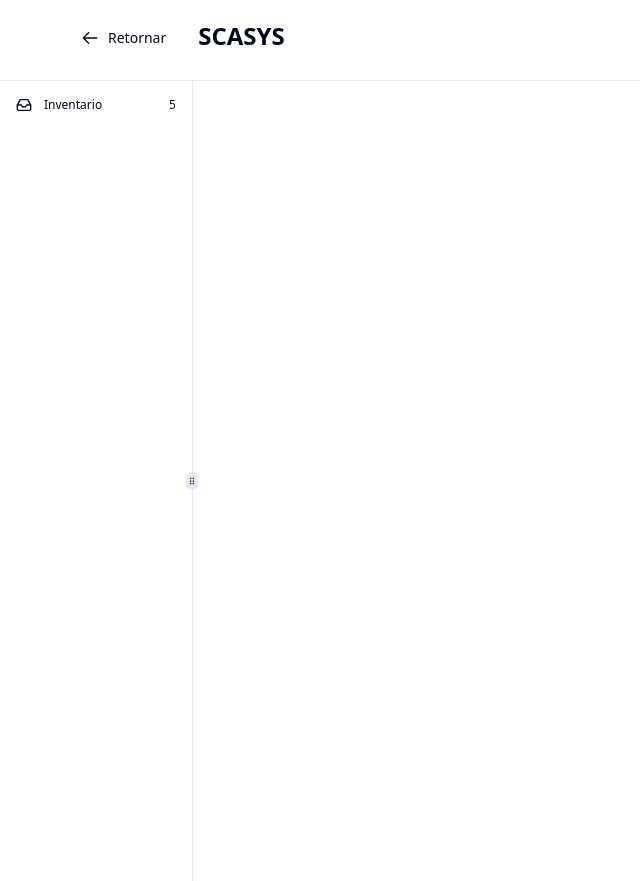
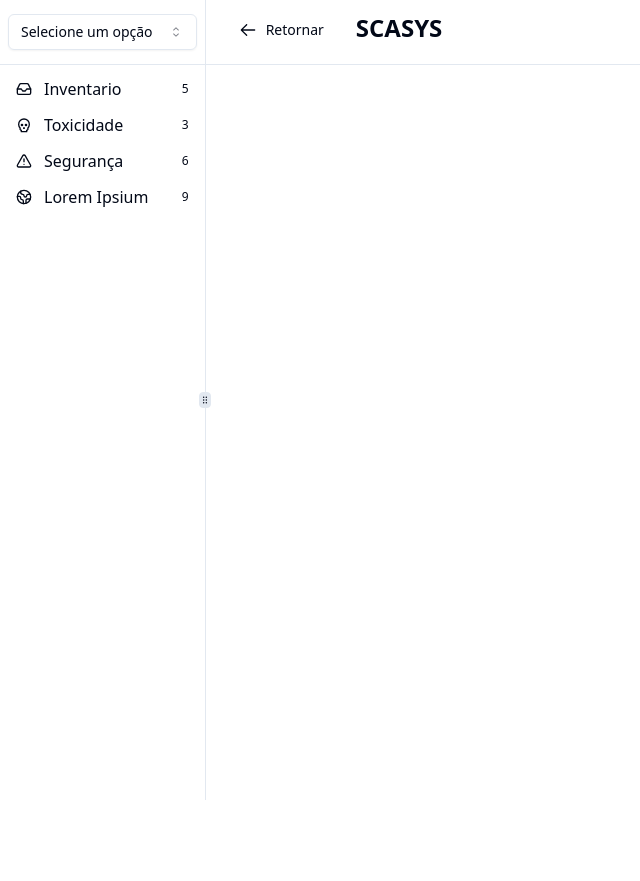
Before and after one commit to Cauatn/scasys, a React (Vite) app: page /ap in a window 1280 px wide. Shown: the whole page, without its empty margins (0-640 px from the left). After the commit the page ends 800 px from the top, so only its background shows below. Built offline with nearby package versions, Linux system fonts and the light colour scheme.

Commit message:
ci: add side-bar demo

```diff
--- a/src/components/navbar.tsx
+++ b/src/components/navbar.tsx
@@ -6,8 +6,8 @@ export default function Navbar({ toggleReturnButton = true }) {
   const navigator = useNavigate()
   return (
     <nav>
-      <div className="flex-start mx-auto flex max-w-6xl items-center pt-5">
-        <div className="inline-flex space-x-4">
+      <div className="flex-start mx-auto flex h-16 max-w-6xl items-center px-4 pt-3">
+        <div className="inline-flex h-full w-full items-start space-x-4">
           {toggleReturnButton && (
             <div className="mb-6 flex items-center space-x-4">
               <Button
@@ -20,7 +20,7 @@ export default function Navbar({ toggleReturnButton = true }) {
               </Button>
             </div>
           )}
-          <h1 className="ml-2 text-2xl font-bold">SCASYS</h1>
+          <h1 className="ml-2 h-fit text-2xl font-bold">SCASYS</h1>
         </div>
       </div>
     </nav>
--- a/src/components/page-root.tsx
+++ b/src/components/page-root.tsx
@@ -6,50 +6,104 @@ import {
   ResizablePanelGroup,
 } from "./ui/resizable"
 import { useState } from "react"
-import { SideBar } from "./side-bar"
-import { ArrowRightIcon } from "@radix-ui/react-icons"
 import { Separator } from "./ui/separator"
 
+import { Inbox, Globe2, Skull, AlertTriangle } from "lucide-react"
+import Nav from "./side-bar"
+import { cn } from "@/lib/utils"
 import {
-  AlertCircle,
-  Archive,
-  ArchiveX,
-  File,
-  Inbox,
-  MessagesSquare,
-  PenBox,
-  Search,
-  Send,
-  ShoppingCart,
-  Trash2,
-  Users2,
-} from "lucide-react"
+  Select,
+  SelectContent,
+  SelectItem,
+  SelectTrigger,
+  SelectValue,
+} from "./ui/select"
 
 export default function PageRoot({ toggleReturnButton = true }) {
   const [isCollapsed, setIsCollapsed] = useState(false)
 
   return (
     <>
-      <Navbar toggleReturnButton={toggleReturnButton} />
-      <Separator />
       <ResizablePanelGroup
         direction="horizontal"
         className="flex h-full w-screen flex-row items-stretch"
       >
-        <ResizablePanel maxSize={16} minSize={10}>
-          <SideBar
+        <ResizablePanel maxSize={16} minSize={12}>
+          <div
+            className={cn(
+              "flex h-16 items-center justify-center",
+              isCollapsed ? "h-16" : "px-2"
+            )}
+          >
+            <Select>
+              <SelectTrigger
+                className={cn(
+                  "flex items-center gap-2 [&>span]:line-clamp-1 [&>span]:flex [&>span]:w-full [&>span]:items-center [&>span]:gap-1 [&>span]:truncate [&_svg]:h-4 [&_svg]:w-4 [&_svg]:shrink-0",
+                  isCollapsed &&
+                    "flex h-9 w-9 shrink-0 items-center justify-center p-0 [&>span]:w-auto [&>svg]:hidden"
+                )}
+                aria-label="Select account"
+              >
+                <SelectValue placeholder="Selecione um opção">
+                  <span className={cn("ml-2", isCollapsed && "hidden")}>
+                    {"teste"}
+                  </span>
+                </SelectValue>
+              </SelectTrigger>
+              <SelectContent>
+                <SelectItem value={"op"}>
+                  <div className="flex items-center gap-3 [&_svg]:h-4 [&_svg]:w-4 [&_svg]:shrink-0 [&_svg]:text-foreground">
+                    teste 1
+                  </div>
+                </SelectItem>
+                <SelectItem value={"op2"}>
+                  <div className="flex items-center gap-3 [&_svg]:h-4 [&_svg]:w-4 [&_svg]:shrink-0 [&_svg]:text-foreground">
+                    teste 2
+                  </div>
+                </SelectItem>
+              </SelectContent>
+            </Select>
+          </div>
+          <Separator />
+          <Nav
             links={[
               {
                 title: "Inventario",
                 label: "5",
                 icon: Inbox,
                 variant: "ghost",
+                path: "/inventory",
+                sublinks: ["tela 1", "tela 2", "tela 3", "tela 4", "tela 5"],
+              },
+              {
+                title: "Toxicidade",
+                label: "3",
+                icon: Skull,
+                variant: "ghost",
+                sublinks: ["tela 1", "tela 2", "tela 3"],
+              },
+              {
+                title: "Segurança",
+                label: "6",
+                icon: AlertTriangle,
+                variant: "ghost",
+                path: "/ps",
+                sublinks: ["tela 1", "tela 2", "tela 4", "tela 5", "tela 6"],
+              },
+              {
+                title: "Lorem Ipsium",
+                label: "9",
+                icon: Globe2,
+                variant: "ghost",
+                sublinks: ["tela 1", "tela 2", "tela 4", "tela 5", "tela 6"],
               },
             ]}
           />
         </ResizablePanel>
         <ResizableHandle withHandle />
-        <ResizablePanel className="mx-10 flex h-full w-full flex-col justify-between">
+        <ResizablePanel className="flex h-full w-full flex-col">
+          <Navbar toggleReturnButton={toggleReturnButton} />
+          <Separator />
           <Outlet />
         </ResizablePanel>
       </ResizablePanelGroup>
--- a/src/components/side-bar.tsx
+++ b/src/components/side-bar.tsx
@@ -9,8 +9,14 @@ import {
 } from "./ui/collapsible"
 import { useState } from "react"
 
-export function SideBar({ links, isCollapsed }: any) {
-  const [isOpen, setIsOpen] = useState(false)
+export default function Nav({ links, isCollapsed, path }: any) {
+  const [openStates, setOpenStates] = useState(Array(links.length).fill(false))
+
+  const handleOpenChange = (index: number) => {
+    const newOpenStates = [...openStates]
+    newOpenStates[index] = !newOpenStates[index]
+    setOpenStates(newOpenStates)
+  }
 
   return (
     <div
@@ -18,10 +24,11 @@ export function SideBar({ links, isCollapsed }: any) {
       className="group flex flex-col gap-4 py-2 data-[collapsed=true]:py-2"
     >
       <nav className="grid gap-1 px-2 group-[[data-collapsed=true]]:justify-center group-[[data-collapsed=true]]:px-2">
-        {links.map((link: any, index: any) => (
+        {links.map((link: any, index: number) => {
+          return (
             <Collapsible
-            open={isOpen}
-            onOpenChange={setIsOpen}
+              open={openStates[index]}
+              onOpenChange={() => handleOpenChange(index)}
               key={index}
               className={cn(
                 link.variant === "default" &&
@@ -39,21 +46,38 @@ export function SideBar({ links, isCollapsed }: any) {
                       "inline-flex w-full cursor-pointer justify-between px-2"
                     )}
                   >
-                  <div className="inline-flex space-x-3">
+                    <div className="inline-flex items-center space-x-3">
                       <link.icon className="size-4" />
-                    <span>{link.title}</span>
+                      <span className="items-center text-base">
+                        {link.title}
+                      </span>
                     </div>
                     <span>{link.label}</span>
                   </div>
                 </CollapsibleTrigger>
               </div>
-            <CollapsibleContent className="max-w-fit space-y-2 overflow-hidden">
-              <div className="">Lorem Ipsum is simply</div>
-              <div className="">Lorem Ipsum is simply </div>
-              <div className="">Lorem Ipsum is simply</div>
+              <CollapsibleContent>
+                {link.sublinks.map((sublink: any, index: number) => {
+                  return (
+                    <div className="pl-6" key={index}>
+                      <Link
+                        to={`${link.path}/${index + 1}`}
+                        className={cn(
+                          buttonVariants({ variant: link.variant, size: "sm" }),
+                          link.variant === "default" &&
+                            "dark:bg-muted dark:text-white dark:hover:bg-muted dark:hover:text-white",
+                          "inline-flex w-full cursor-pointer justify-between px-2"
+                        )}
+                      >
+                        <span>{sublink}</span>
+                      </Link>
+                    </div>
+                  )
+                })}
               </CollapsibleContent>
             </Collapsible>
-        ))}
+          )
+        })}
       </nav>
     </div>
   )
--- a/src/routes.tsx
+++ b/src/routes.tsx
@@ -1,34 +1,34 @@
-import { Route, BrowserRouter as Router, Routes } from 'react-router-dom'
-import PageRoot from './components/page-root'
-import './index.css'
-import TenaECT from './routes/10aECT/Page'
-import TenaPPWG from './routes/10aPPWG/Page'
-import ElevenaACT from './routes/11aACT/Pages'
-import TwelveaCMH from './routes/12aCMH/Page'
-import { ThirteenaFeSeg } from './routes/13aFESeg/Page'
-import { FourteenFpSeg } from './routes/14aFpSeg/Page'
-import Fifeteen from './routes/15aFFSeg/Page'
-import SixteenFgSeg from './routes/16aFgSeg/Page'
-import SeventeenFcSeg from './routes/17aFcSeg/Page'
-import EighteenNSeg from './routes/18nSeg/Page'
-import NineTeenaC from './routes/19aCat/Page'
-import TwentyaCDE from './routes/20aCDE/Page'
-import TwentyFivePCTDA from './routes/20aPCTDA/Page'
-import TwentyOneaAG from './routes/21aAG/Page'
-import TwentyTwoaPDCO from './routes/22aPDCO/Page'
-import TwentyThreeaAG from './routes/23aFQN/Page'
-import TwentyFouraACD from './routes/24aACID/Page'
-import TwentySixaPRI from './routes/26aPRI/Page'
-import TwentySevenaCR from './routes/27aCR/Page'
-import TwentyEightaCR from './routes/28MTR/Page'
-import TrheeaNDP from './routes/3aNDP/Page'
-import FouraF from './routes/4aF/Page'
-import { FiveaETP } from './routes/5aETP/Page'
-import { SixaETP } from './routes/6aETP/Page'
-import EightaPerg from './routes/85aPR/Page'
-import EightaETP from './routes/8aQOV/Page'
-import NotFound from './routes/NotFound/Page'
-import { AuthenticationPage } from './routes/authentication/page'
+import { Route, BrowserRouter as Router, Routes } from "react-router-dom"
+import PageRoot from "./components/page-root"
+import "./index.css"
+import TenaECT from "./routes/10aECT/Page"
+import TenaPPWG from "./routes/10aPPWG/Page"
+import ElevenaACT from "./routes/11aACT/Pages"
+import TwelveaCMH from "./routes/12aCMH/Page"
+import { ThirteenaFeSeg } from "./routes/13aFESeg/Page"
+import { FourteenFpSeg } from "./routes/14aFpSeg/Page"
+import Fifeteen from "./routes/15aFFSeg/Page"
+import SixteenFgSeg from "./routes/16aFgSeg/Page"
+import SeventeenFcSeg from "./routes/17aFcSeg/Page"
+import EighteenNSeg from "./routes/18nSeg/Page"
+import NineTeenaC from "./routes/19aCat/Page"
+import TwentyaCDE from "./routes/20aCDE/Page"
+import TwentyFivePCTDA from "./routes/20aPCTDA/Page"
+import TwentyOneaAG from "./routes/21aAG/Page"
+import TwentyTwoaPDCO from "./routes/22aPDCO/Page"
+import TwentyThreeaAG from "./routes/23aFQN/Page"
+import TwentyFouraACD from "./routes/24aACID/Page"
+import TwentySixaPRI from "./routes/26aPRI/Page"
+import TwentySevenaCR from "./routes/27aCR/Page"
+import TwentyEightaCR from "./routes/28MTR/Page"
+import TrheeaNDP from "./routes/3aNDP/Page"
+import FouraF from "./routes/4aF/Page"
+import { FiveaETP } from "./routes/5aETP/Page"
+import { SixaETP } from "./routes/6aETP/Page"
+import EightaPerg from "./routes/85aPR/Page"
+import EightaETP from "./routes/8aQOV/Page"
+import NotFound from "./routes/NotFound/Page"
+import { AuthenticationPage } from "./routes/authentication/page"
 
 export default function AppRouter() {
   return (
@@ -36,14 +36,11 @@ export default function AppRouter() {
       <main>
         <Routes>
           <Route path="/" element={<AuthenticationPage />} />
-                    <Route
-                        path="/"
-                        element={<PageRoot toggleReturnButton={false} />}
-                    >
+          <Route path="/" element={<PageRoot toggleReturnButton={false} />}>
             <Route path="procedure" element={<TrheeaNDP />} />
           </Route>
           <Route path="/inventory" element={<PageRoot />}>
-                        <Route index element={<FouraF />} />
+            <Route path="1" element={<FouraF />} />
             <Route path="2" element={<FiveaETP />} />
             <Route path="3" element={<SixaETP />} />
             <Route path="4" element={<EightaPerg />} />
@@ -62,7 +59,7 @@ export default function AppRouter() {
             <Route index element={<TwelveaCMH />} />
           </Route>
           <Route path="/ps" element={<PageRoot />}>
-                        <Route index element={<ThirteenaFeSeg />} />
+            <Route path="1" element={<ThirteenaFeSeg />} />
             <Route path="2" element={<FourteenFpSeg />} />
             <Route path="3" element={<Fifeteen />} />
             <Route path="4" element={<SixteenFgSeg />} />
```
Lines whose indentation alone changed are shown as unchanged.
